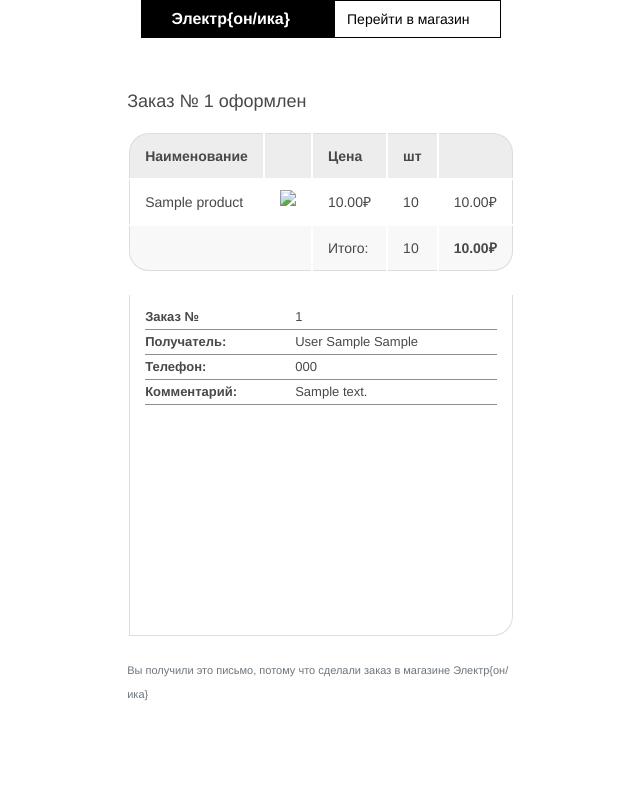
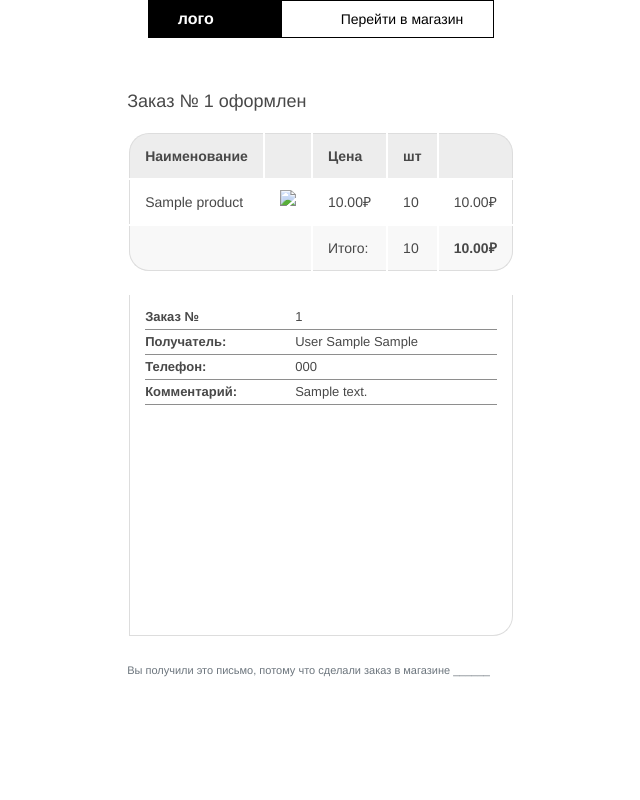
Before and after one commit to rudotcom/1C-ecommerce, a Django app: template templates/email_order_placed.html in a window 1280 px wide. Shown: the whole page, without its empty margins (319-959 px from the left). Run offline with Django 3.2, Linux system fonts and the light colour scheme; tables that the repository leaves empty hold one stand-in row (values such as "Sample post"); the template is opened without the code that fills it: values that come from a table or form of the project are taken from there, most other values are stand-ins (such as "Sample title", 1, 10 or a date in 2020); parts of the project's set-up code (start-up, migrations or seed data) failed here and were passed over.

Commit message:
cleaning

```diff
--- a/templates/email_order_placed.html
+++ b/templates/email_order_placed.html
@@ -3,7 +3,7 @@
 <head><meta http-equiv="Content-Type" content="text/html; charset=utf-8">
     <meta name="viewport" content="width=device-width, initial-scale=1" />
     <meta http-equiv="X-UA-Compatible" content="IE=edge" />
-    <title>Электр{он/ика}. Интернет магазин</title>
+    <title>Интернет магазин</title>
 
     <style>
 .table {
@@ -90,7 +90,7 @@
                         <table style="width: 88%;" border="0" cellpadding="0" cellspacing="0">
                             <tr>
                                 <td align="left" style="vertical-align:middle;">
-                                    <a href="http://{{ site_url }}" target="_blank" style="font-family:Helvetica,Arial,sans-serif;font-weight:bold; background-color: #000; padding: 10px 30px; color: white; display:block; text-decoration:none;">Электр{он/ика}</a>
+                                    <a href="http://{{ site_url }}" target="_blank" style="font-family:Helvetica,Arial,sans-serif;font-weight:bold; background-color: #000; padding: 10px 30px; color: white; display:block; text-decoration:none;">лого</a>
                                 </td>
                                 <td align="right" style="vertical-align:middle;border: #000 1px solid;padding-right:30px;" height="31">
                                     <a href="http://{{ site_url }}" target="_blank" style="font-family:'Helvetica Neue',Helvetica,Arial,sans-serif;font-size:14px;line-height:16px;color:#010101;text-decoration: none;">Перейти в магазин</a>
@@ -166,7 +166,7 @@
 	</tr>
 	</tbody>
 </table>
-<div class="small"><p>Вы получили это письмо, потому что сделали заказ в магазине Электр{он/ика}
+<div class="small"><p>Вы получили это письмо, потому что сделали заказ в магазине ______
 
                                             </td>
                                         </tr>
```
